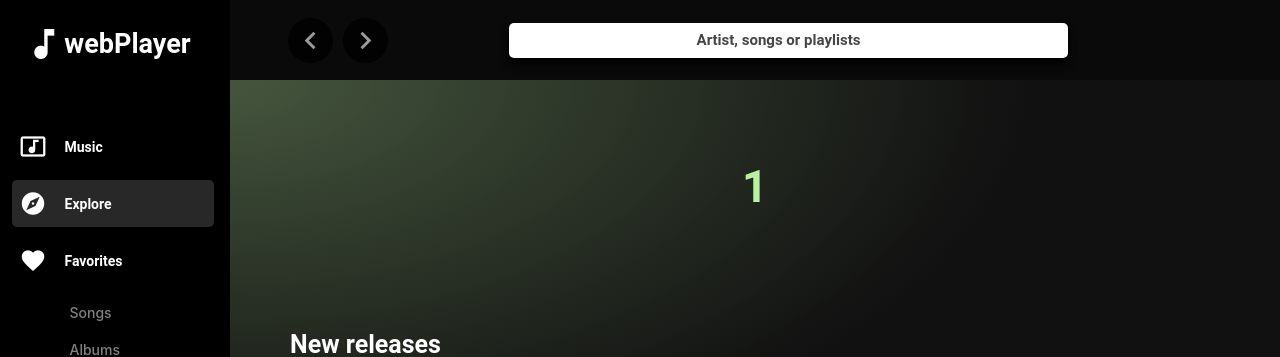
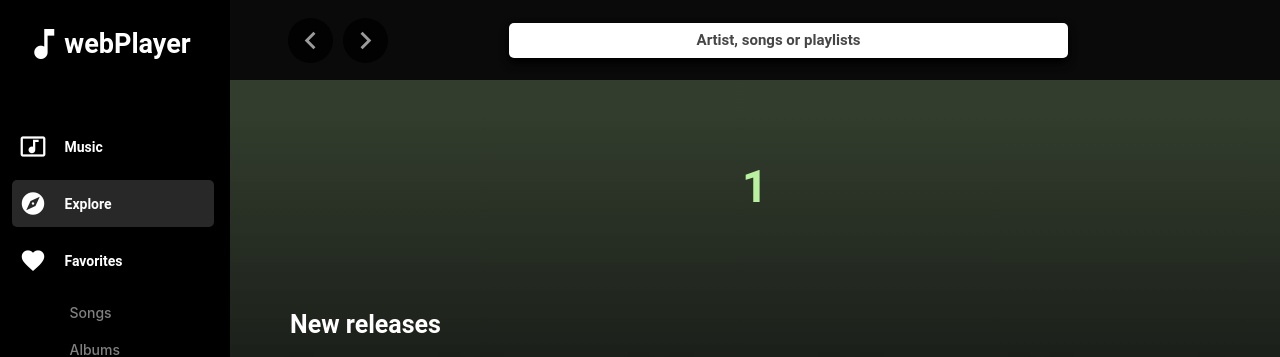
Before and after one commit to coderINcheif/webPlayer, an Angular app: page /explore/1 in a window 1280 px wide. Shown: the top 357 px of the page. Built offline with nearby package versions, Linux system fonts and the light colour scheme.

Commit message:
added parallex to genere music page

```diff
--- a/src/app/app.module.ts
+++ b/src/app/app.module.ts
@@ -1,3 +1,4 @@
+import { ScrollService } from './shared/services/scroll-service/scroll.service';
 import { OverlayService } from './shared/services/overlay-service/overlay.service';
 import { ViewControllerModule } from './view-controller/view-controller.module';
 import { BrowserModule } from '@angular/platform-browser';
@@ -25,7 +26,7 @@ import { BrowserAnimationsModule } from '@angular/platform-browser/animations';
     BrowserAnimationsModule,
     AppRoutingModule,
   ],
-  providers: [OverlayService],
+  providers: [OverlayService, ScrollService],
   bootstrap: [AppComponent],
 })
 export class AppModule {}
--- a/src/app/components/app.component.html
+++ b/src/app/components/app.component.html
@@ -2,11 +2,11 @@
   <div class="navbar">
     <app-navbar></app-navbar>
   </div>
-  <div #content (scroll)="updateScroll(content)" class="content">
+  <div (scroll)="updateScroll(outlet)" class="content">
     <div class="app-view-controller">
       <app-view-controller></app-view-controller>
     </div>
-    <div class="router-outlet">
+    <div #outlet class="router-outlet">
       <router-outlet style="display: none;"></router-outlet>
     </div>
   </div>
--- a/src/app/components/app.component.ts
+++ b/src/app/components/app.component.ts
@@ -1,3 +1,4 @@
+import { ScrollService } from './../shared/services/scroll-service/scroll.service';
 import { Component, ElementRef } from '@angular/core';
 
 @Component({
@@ -8,7 +9,10 @@ import { Component, ElementRef } from '@angular/core';
 export class AppComponent {
   title = 'webPlayer';
 
+  constructor(private scrollService: ScrollService) {}
+
   updateScroll(element: HTMLElement) {
-    // console.log(element.scrollTop);
+    const position = element.getBoundingClientRect().top - element.offsetTop;
+    this.scrollService.updateScrollPosition(position);
   }
 }
--- a/src/app/explore/genere-music/genere-music.component.html
+++ b/src/app/explore/genere-music/genere-music.component.html
@@ -1,16 +1,18 @@
 <div
   [ngStyle]="{
     background:
-      'radial-gradient(
-        800% 150% at 0% 0%,
-        rgba(' +
+      'linear-gradient(180deg, rgba(' +
       color +
-      ', 0.3) 20px,
-        rgba(17,17,17) 800px
-        )'
+      ', ' +
+      gradientOpacity +
+      ') 30px, #111111 ' +
+      gradientExtent +
+      'px)'
   }"
 >
-  <h1 #heading [ngStyle]="{ color: 'rgb(' + color + ')' }">{{ title }}</h1>
+  <h1 #heading [ngStyle]="{ color: 'rgb(' + color + ')', opacity: 1 }">
+    {{ title }}
+  </h1>
   <app-horizontal-list [header]="'New releases'"></app-horizontal-list>
   <div style="background: none; height: 20px;"></div>
   <app-horizontal-list
--- a/src/app/explore/genere-music/genere-music.component.scss
+++ b/src/app/explore/genere-music/genere-music.component.scss
@@ -2,12 +2,13 @@ div {
   padding: 0 60px;
   // background-blend-mode: color-dodge;
   h1 {
-    width: 100%;
+    // width: 100%;
     font-family: 'roboto', sans-serif;
     font-size: 45px;
     text-align: center;
-    padding: 80px 0 80px 0;
-    margin: 0;
+    padding: 80px 0 0 0;
+    margin: 0 0 80px 0;
+    // margin: 0;
   }
 
   app-horizontal-list {
--- a/src/app/explore/genere-music/genere-music.component.ts
+++ b/src/app/explore/genere-music/genere-music.component.ts
@@ -1,3 +1,5 @@
+import { style } from '@angular/animations';
+import { ScrollService } from './../../shared/services/scroll-service/scroll.service';
 import { ColorService } from './../shared/services/color.service';
 import { ActivatedRoute, ParamMap } from '@angular/router';
 import { GenereMusicService } from './services/genere-music.service';
@@ -20,11 +22,14 @@ export class GenereMusicComponent implements AfterViewInit, OnInit {
 
   title: string;
   color: string;
+  gradientOpacity = 0.2;
+  gradientExtent = 400;
   constructor(
     private paramsService: ParameterService,
     private genereMusicService: GenereMusicService,
     private activatedRoute: ActivatedRoute,
-    private colorService: ColorService
+    private colorService: ColorService,
+    private scrollService: ScrollService
   ) {}
 
   ngOnInit() {
@@ -40,9 +45,20 @@ export class GenereMusicComponent implements AfterViewInit, OnInit {
   }
 
   ngAfterViewInit() {
-    // console.log(this.heading.nativeElement.offsetTop);
-    // setTimeout(() => {
-    //   this.heading.nativeElement.style.transform = 'translateY(30px)';
-    // }, 3000);
+    this.heading.nativeElement.style.opacity = 1;
+    this.scrollService.scrollPosition$.subscribe((value) =>
+      this.applyStyle(value)
+    );
+  }
+
+  applyStyle(value: number) {
+    value = -1 * value;
+    const scrollPosition = `translateY(${value - value / 2}px)`;
+    const opacity = 1 - value / 160;
+    this.gradientOpacity = 0.2 - value / 1000;
+    this.gradientExtent = 400 + (value + value * 0.2);
+
+    this.heading.nativeElement.style.transform = scrollPosition;
+    this.heading.nativeElement.style.opacity = opacity;
   }
 }
--- /dev/null
+++ b/src/app/shared/services/scroll-service/scroll.service.ts
@@ -0,0 +1,16 @@
+import { BehaviorSubject } from 'rxjs';
+import { Injectable } from '@angular/core';
+
+@Injectable({
+  providedIn: 'root',
+})
+export class ScrollService {
+  private scrollPosition = new BehaviorSubject<number>(0);
+  public scrollPosition$ = this.scrollPosition.asObservable();
+
+  constructor() {}
+
+  updateScrollPosition(position: number) {
+    this.scrollPosition.next(position);
+  }
+}
```
Also changed, not shown: 1 other file (tests, documents, lock files or other folders).
